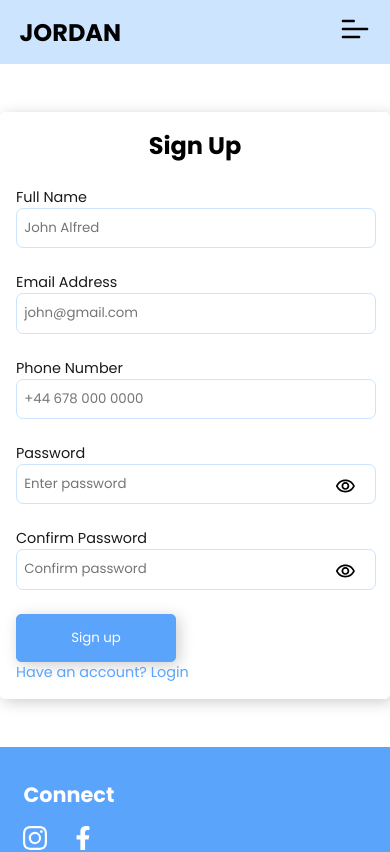
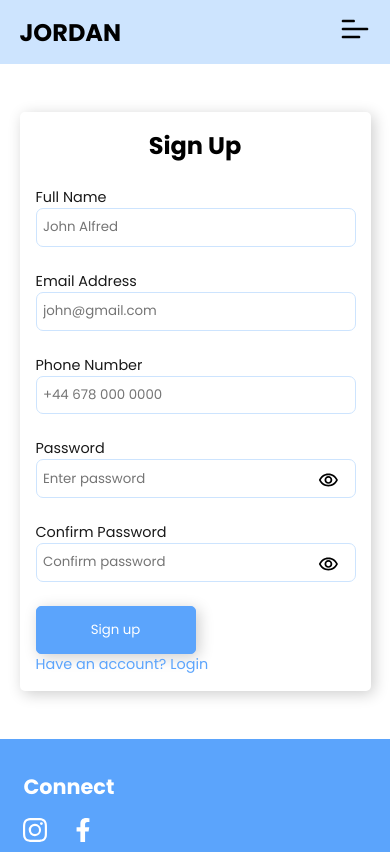
Before and after one commit to dhubdev/jordanRecruitments, a Next.js app: page /signUp in a window 390 px wide. Shown: the top 852 px of the page. Built offline with nearby package versions, Linux system fonts and the light colour scheme.

Commit message:
media query

```diff
--- a/components/signUp/Mployee.js
+++ b/components/signUp/Mployee.js
@@ -17,6 +17,15 @@ const Wrapper = styled.div`
   display: flex;
   align-items: center;
   justify-content: center;
+
+  @media screen and (max-width: 1024px) {
+    height: 55rem;
+  }
+  @media screen and (max-width: 600px) {
+    width: 90%;
+    margin: 6rem auto 0;
+    height: unset;
+  }
 `;
 
 const Form = styled.form`
@@ -28,6 +37,10 @@ const Form = styled.form`
   border-radius: 5px;
   box-shadow: 3px 3px 15px 0 rgba(0, 0, 0, 0.2);
   padding: 1rem;
+
+  @media screen and (max-width: 600px) {
+    width: 100%;
+  }
 `;
 const InputDiv = styled.div`
   display: flex;
```
Also changed, not shown: components/login/Login.js (+13 -0 lines).
